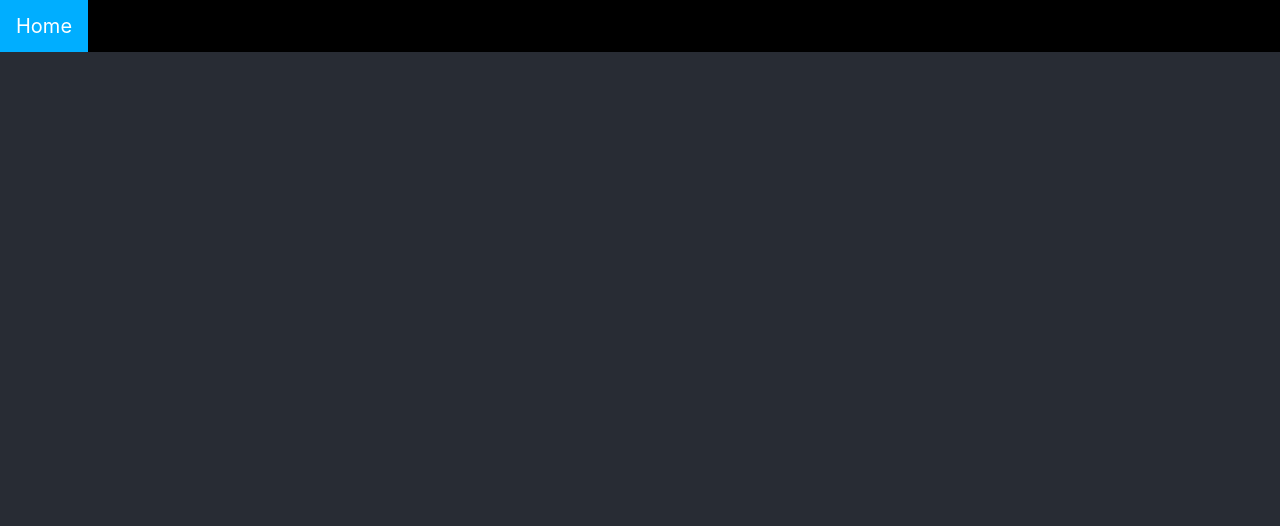
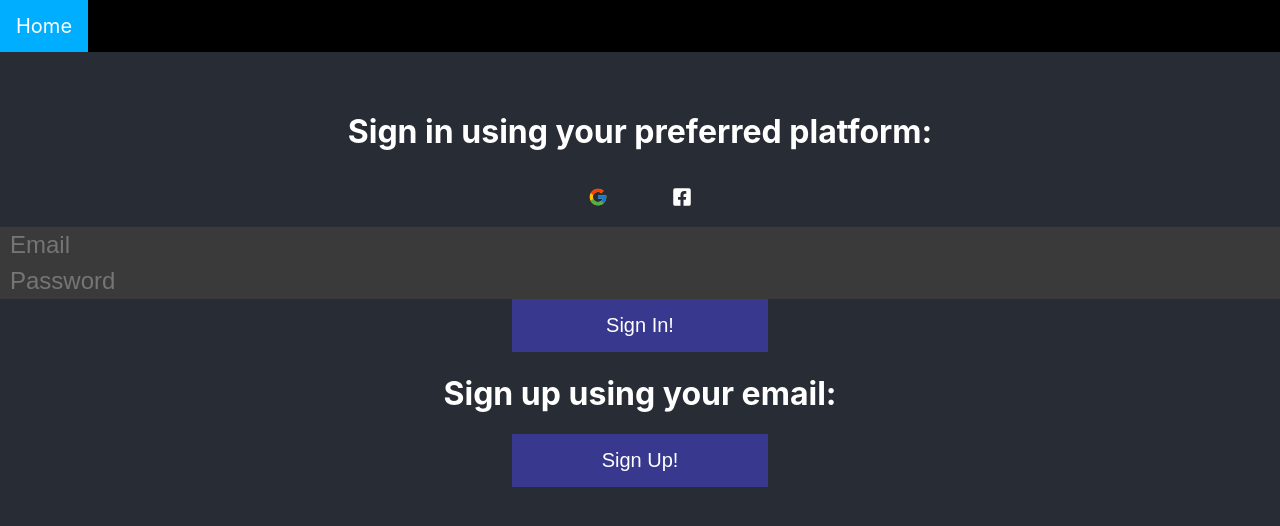
Before and after one commit to Maorshl/chat-app, a React (Create React App) app: page / in a window 1280 px wide. Shown: the top 526 px of the page. Built offline with nearby package versions, Linux system fonts and the light colour scheme; no server answers.

Commit message:
Added sign in with email and sign up
also styling

```diff
--- a/src/Components/App.js
+++ b/src/Components/App.js
@@ -24,9 +24,15 @@ function App() {
               Home
             </a>
           </li>
+          <li className="navbarli">
+            {user && (
+              <a className="navbar-button" href="/newroom">
+                Create a new chat room
+              </a>
+            )}
+          </li>
         </ul>
       </nav>
-
       <main>{user ? <Home /> : <SignIn />}</main>
     </div>
   );
--- a/src/Components/ChatRoom.js
+++ b/src/Components/ChatRoom.js
@@ -55,7 +55,6 @@ function ChatRoom({ match }) {
         ></input>
         <button type="submit">🕊️</button>
       </form>
-      <Link to="/">Home</Link>
     </div>
   );
 }
--- a/src/Components/Home.js
+++ b/src/Components/Home.js
@@ -5,6 +5,7 @@ import "firebase/firestore";
 import firebase from "firebase/app";
 import { useCollectionData } from "react-firebase-hooks/firestore";
 import NewRoom from "./NewRoom";
+import SignUp from "./SignUp";
 const firestore = firebase.firestore();
 
 function Home(props) {
@@ -35,10 +36,10 @@ function Home(props) {
           <Route exact path="/newroom">
             <NewRoom />
           </Route>
+          <Route exact path="/signup">
+            <SignUp />
+          </Route>
         </Switch>
-        <div>
-          <Link to="/newroom">Make a new Room</Link>
-        </div>
       </Router>
     </div>
   );
--- a/src/Components/NewRoom.js
+++ b/src/Components/NewRoom.js
@@ -27,8 +27,8 @@ function NewRoom(props) {
     <div>
       <h1>Create a new room</h1>
       <form onSubmit={createRoom} className="new-room-form">
-        <label>Name</label>
         <input
+          className="new-room-name"
           value={formValue}
           onChange={(e) => {
             setFormValue(e.target.value);
--- a/src/Components/SignIn.js
+++ b/src/Components/SignIn.js
@@ -1,9 +1,11 @@
-import React from "react";
+import React, { useState } from "react";
 import firebase from "firebase/app";
 import "firebase/firestore";
 import "firebase/auth";
 import { FcGoogle } from "react-icons/fc";
 import { FaFacebookSquare } from "react-icons/fa";
+import SignUp from "./SignUp";
+import { BrowserRouter as Router, Link } from "react-router-dom";
 
 firebase.initializeApp({
   apiKey: "AIzaSyBeqwhOX4Q720nbLj7S8k7QBfVhWSZrqgU",
@@ -17,6 +19,16 @@ firebase.initializeApp({
 const auth = firebase.auth();
 
 function SignIn(props) {
+  const [openInput, setOpenInput] = useState(false);
+  const [email, setEmail] = useState("");
+  const [password, setPassword] = useState("");
+  const input = () => {
+    if (openInput) setOpenInput(false);
+    else {
+      setOpenInput(true);
+    }
+  };
+
   const signInWithGoogle = () => {
     const provider = new firebase.auth.GoogleAuthProvider();
     auth.signInWithPopup(provider);
@@ -25,8 +37,13 @@ function SignIn(props) {
     const provider = new firebase.auth.FacebookAuthProvider();
     auth.signInWithPopup(provider);
   };
+  const signInWithEmail = async (e) => {
+    e.preventDefault();
+    firebase.auth().signInWithEmailAndPassword(email, password);
+  };
   return (
     <div>
+      <h1>Sign in using your preferred platform:</h1>
       <button>
         <FcGoogle onClick={signInWithGoogle} />
       </button>
@@ -34,6 +51,32 @@ function SignIn(props) {
       <button onClick={signInWithFacebook}>
         <FaFacebookSquare />
       </button>
+      <form onSubmit={signInWithEmail}>
+        <input
+          value={email}
+          onChange={(e) => {
+            setEmail(e.target.value);
+          }}
+          type="text"
+          placeholder="Email"
+        ></input>
+        <input
+          type="password"
+          value={password}
+          onChange={(e) => {
+            setPassword(e.target.value);
+          }}
+          placeholder="Password"
+        ></input>
+        <button type="submit">Sign In!</button>
+      </form>
+      <h1>Sign up using your email:</h1>
+      <Router>
+        <button className="open-sign-up-button" onClick={input}>
+          {openInput ? "Close" : "Sign Up!"}
+        </button>
+      </Router>
+      {openInput && <SignUp setOpenInput={setOpenInput}></SignUp>}
     </div>
   );
 }
--- /dev/null
+++ b/src/Components/SignUp.js
@@ -0,0 +1,49 @@
+import React, { useState } from "react";
+import firebase from "firebase/app";
+
+function SignUp({ setOpenInput }) {
+  const [email, setEmail] = useState("");
+  const [password, setPassword] = useState("");
+  const signUp = (e) => {
+    e.preventDefault();
+    firebase
+      .auth()
+      .createUserWithEmailAndPassword(email, password)
+      .then((userCredential) => {
+        // Signed in
+        const user = userCredential.user;
+        // ...
+      })
+      .catch((error) => {
+        const errorCode = error.code;
+        const errorMessage = error.message;
+        // ..
+      });
+  };
+  return (
+    <div>
+      <h1>Sign Up</h1>
+      <form onSubmit={signUp}>
+        <input
+          value={email}
+          onChange={(e) => {
+            setEmail(e.target.value);
+          }}
+          type="text"
+          placeholder="Email"
+        ></input>
+        <input
+          type="password"
+          value={password}
+          onChange={(e) => {
+            setPassword(e.target.value);
+          }}
+          placeholder="Password"
+        ></input>
+        <button type="submit">Sign Up!</button>
+      </form>
+    </div>
+  );
+}
+
+export default SignUp;
--- a/src/Style/App.css
+++ b/src/Style/App.css
@@ -1,3 +1,7 @@
+html {
+  width: 100vw;
+  height: 100vh;
+}
 .App {
   text-align: center;
 }
@@ -57,9 +61,12 @@ body {
 }
 .received .text {
   background-color: rgb(29, 114, 64);
+  max-width: fit-content;
 }
 .send .text {
   background-color: rgb(32, 32, 167);
+  max-width: fit-content;
+  max-height: fit-content;
 }
 .App {
   text-align: center;
@@ -89,7 +96,10 @@ body {
   display: flex;
   font-size: 1.5rem;
 }
-
+.open-sign-up-button {
+  width: 20%;
+  background-color: rgb(56, 56, 143);
+}
 form button {
   width: 20%;
   background-color: rgb(56, 56, 143);
@@ -117,7 +127,9 @@ button {
   cursor: pointer;
   font-size: 1.25rem;
 }
-
+button:hover {
+  background-color: rgb(0, 174, 255);
+}
 button:disabled {
   opacity: 0.5;
   cursor: not-allowed;
@@ -133,12 +145,21 @@ button:disabled {
   color: white;
   text-align: center;
 }
+.new-room-form {
+  display: flex;
+  flex-direction: column;
+  margin: auto;
+}
+.new-room-form button {
+  margin: auto;
+}
 .new-room-form input {
   line-height: 3rem;
-  width: 100%;
+  width: 50vw;
   font-size: 1rem;
   background: rgb(255, 255, 255);
   color: rgb(0, 0, 0);
+  margin: auto;
 }
 .message-pic-name {
   display: flex;
@@ -185,6 +206,23 @@ nav {
 .navbarli .navbar-button:hover {
   background-color: rgb(0, 174, 255);
 }
-.app main {
+.App main {
   margin-top: 7rem;
 }
+.make-new-room {
+  text-decoration: none;
+  color: white;
+  padding: 1rem;
+  border: rgb(0, 0, 0) solid;
+  width: 20%;
+  margin: auto;
+  background-color: black;
+  margin-top: 15rem;
+}
+.make-new-room:hover {
+  background-color: rgb(0, 174, 255);
+}
+.make-new-room-button {
+  text-decoration: none;
+  color: white;
+}
```
